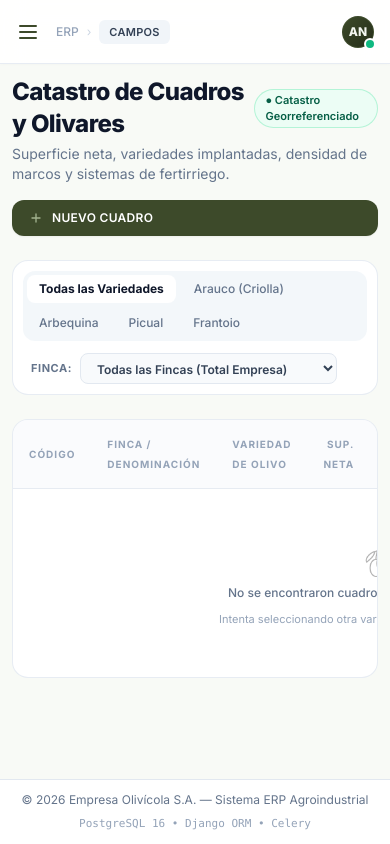
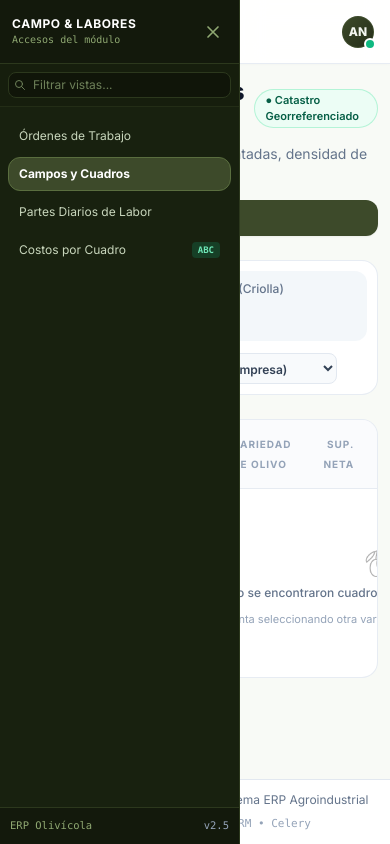
Before and after one commit to Wschanzze/ERP-Olivo, a Django app: page /campos/ in a window 390 px wide. Run offline with Django 5.2, Linux system fonts and the light colour scheme; a user stored in the database is signed in; data that the repository does not hold is empty; parts of the project's set-up code (start-up, migrations or seed data) failed here and were passed over; some libraries are stand-ins or nearby versions.

Commit message:
style(ux): unificar diseño de sidebar móvil con el layout enterprise de desktop

```diff
--- a/templates/components/sidebar.html
+++ b/templates/components/sidebar.html
@@ -28,7 +28,8 @@
        ======================================================================= -->
   <aside
     id="app-rail1"
-    class="fixed inset-y-0 left-0 z-40 w-20 hidden lg:flex flex-col bg-[#13190C] text-[#E5EBDD] border-r border-[#2C381D] select-none justify-between h-full"
+    :class="mobileMenuOpen ? 'translate-x-0' : '-translate-x-full lg:translate-x-0'"
+    class="fixed inset-y-0 left-0 z-50 w-20 flex flex-col transition-transform duration-300 ease-in-out bg-[#13190C] text-[#E5EBDD] border-r border-[#2C381D] select-none justify-between h-full"
     style="height: 100dvh; max-height: 100dvh;"
   >
     <!-- Textura sutil y fondo oscuro de alta gama -->
@@ -220,8 +221,12 @@
        ======================================================================= -->
   <aside
     id="app-rail2"
-    :class="sidebarOpen ? 'translate-x-0' : '-translate-x-full pointer-events-none opacity-0'"
-    class="fixed inset-y-0 left-20 w-[220px] bg-[#18210F] text-[#E5EBDD] hidden lg:flex flex-col select-none transition-transform duration-200 ease-in-out border-r border-[#2C381D] z-30"
+    :class="{
+      'translate-x-20 shadow-2xl': mobileMenuOpen,
+      'lg:translate-x-0': !mobileMenuOpen && sidebarOpen,
+      '-translate-x-full lg:-translate-x-full lg:opacity-0 lg:pointer-events-none': !mobileMenuOpen && !sidebarOpen
+    }"
+    class="fixed inset-y-0 left-0 lg:left-20 w-[240px] lg:w-[220px] bg-[#18210F] text-[#E5EBDD] flex flex-col select-none transition-all duration-300 ease-in-out border-r border-[#2C381D] z-40"
     style="height: 100dvh; max-height: 100dvh;"
   >
     <!-- Cabecera del Panel: Título del Módulo + Botón Colapso -->
@@ -245,10 +250,22 @@
         type="button"
         @click="toggleSidebar()"
         title="Ocultar panel secundario"
-        class="p-1 rounded-lg text-[#8FA872] hover:text-white hover:bg-white/10 transition-colors cursor-pointer"
+        class="hidden lg:block p-1 rounded-lg text-[#8FA872] hover:text-white hover:bg-white/10 transition-colors cursor-pointer"
       >
         <svg class="w-4 h-4" fill="none" stroke="currentColor" viewBox="0 0 24 24">
           <path stroke-linecap="round" stroke-linejoin="round" stroke-width="2" d="M11 19l-7-7 7-7m8 14l-7-7 7-7" />
+        </svg>
+      </button>
+
+      <!-- Botón Cerrar Móvil -->
+      <button
+        type="button"
+        @click="mobileMenuOpen = false"
+        title="Cerrar menú"
+        class="lg:hidden p-1 rounded-lg text-[#8FA872] hover:text-white hover:bg-white/10 transition-colors cursor-pointer"
+      >
+        <svg class="w-5 h-5" fill="none" stroke="currentColor" viewBox="0 0 24 24">
+          <path stroke-linecap="round" stroke-linejoin="round" stroke-width="2" d="M6 18L18 6M6 6l12 12" />
         </svg>
       </button>
     </div>
@@ -280,8 +297,7 @@
     <nav class="flex-1 min-h-0 overflow-y-auto custom-scrollbar px-2 py-2 space-y-1">
 
       <!-- ── TABLEROS & BI ── -->
-      <template x-if="activeModule === 'tableros'">
-        <div class="space-y-1">
+      <div x-show="activeModule === 'tableros'" x-cloak class="space-y-1">
           <a
             href="{% url 'dashboard:index' %}"
             x-show="matchesSearch('Inicio & Accesos', 'launchpad hub carpetas')"
@@ -299,11 +315,10 @@
             <span class="text-[9px] px-1.5 py-0.2 rounded bg-amber-500/20 text-amber-300 font-mono font-bold">BI</span>
           </a>
         </div>
-      </template>
+
 
       <!-- ── CAMPO & OPERACIONES ── -->
-      <template x-if="activeModule === 'campo'">
-        <div class="space-y-1">
+      <div x-show="activeModule === 'campo'" x-cloak class="space-y-1">
             <a
               href="{% url 'campos:orden_trabajo' %}"
               x-show="matchesSearch('Órdenes de Trabajo', 'orden tarea planificacion asignacion')"
@@ -336,11 +351,10 @@
             <span class="text-[9px] px-1.5 py-0.2 rounded bg-emerald-500/20 text-emerald-300 font-mono font-bold">ABC</span>
           </a>
         </div>
-      </template>
+
 
       <!-- ── FINANZAS & CONTABILIDAD ── -->
-      <template x-if="activeModule === 'finanzas'">
-        <div class="space-y-1">
+      <div x-show="activeModule === 'finanzas'" x-cloak class="space-y-1">
           <!-- Resultado del Período -->
           <a
             href="{% url 'finanzas:dashboard' %}?tab=resultados"
@@ -426,11 +440,10 @@
             <span class="text-[9px] px-1.5 py-0.2 rounded bg-emerald-500/20 text-emerald-300 font-mono">Árbol</span>
           </a>
         </div>
-      </template>
+
 
       <!-- ── PERSONAL & CUADRILLAS ── -->
-      <template x-if="activeModule === 'personal'">
-        <div class="space-y-1">
+      <div x-show="activeModule === 'personal'" x-cloak class="space-y-1">
           <a
             href="{% url 'personal:empleados_list' %}"
             x-show="matchesSearch('Legajos de Personal', 'empleados cuadrillas rrhh trabajadores')"
@@ -465,11 +478,10 @@
             <span class="text-[9px] px-1.5 py-0.2 rounded bg-emerald-500/20 text-emerald-300 font-mono">UATRE</span>
           </a>
         </div>
-      </template>
+
 
       <!-- ── ALMAZARA & DEPÓSITOS ── -->
-      <template x-if="activeModule === 'almazara'">
-        <div class="space-y-1">
+      <div x-show="activeModule === 'almazara'" x-cloak class="space-y-1">
           <a
             href="{% url 'inventario:insumos_list' %}"
             x-show="matchesSearch('Stock de Insumos', 'fitosanitarios fertilizantes deposito existencia')"
@@ -511,7 +523,7 @@
             <span class="truncate flex-1">Órdenes de Compra</span>
           </a>
         </div>
-      </template>
+
 
     </nav>
 
@@ -613,8 +625,7 @@
     >
 
       <!-- Vistas Tableros -->
-      <template x-if="activeModule === 'tableros'">
-        <div class="space-y-1.5">
+      <div x-show="activeModule === 'tableros'" x-cloak class="space-y-1.5">
           <a
             href="{% url 'dashboard:index' %}"
             class="flex items-center px-3.5 py-2.5 text-xs rounded-xl font-medium {% if request.resolver_match.app_name == 'dashboard' and request.resolver_match.url_name == 'index' and 'vista=tablero' not in request.get_full_path %}bg-[#3D4A2A] text-white font-bold border border-[#5A6E3F]{% else %}text-[#C8D6BC] bg-white/5 hover:bg-white/10{% endif %}"
@@ -629,11 +640,10 @@
             <span class="text-[9px] px-1.5 py-0.2 rounded bg-amber-500/20 text-amber-300 font-mono font-bold">BI</span>
           </a>
         </div>
-      </template>
+
 
       <!-- Vistas Campo -->
-      <template x-if="activeModule === 'campo'">
-        <div class="space-y-1.5">
+      <div x-show="activeModule === 'campo'" x-cloak class="space-y-1.5">
             <a
               href="{% url 'campos:orden_trabajo' %}"
               class="flex items-center px-3.5 py-2.5 text-xs rounded-xl font-medium {% if request.resolver_match.app_name == 'campos' and request.resolver_match.url_name == 'orden_trabajo' %}bg-[#3D4A2A] text-white font-bold border border-[#5A6E3F]{% else %}text-[#C8D6BC] bg-white/5 hover:bg-white/10{% endif %}"
@@ -660,11 +670,10 @@
             <span class="text-[9px] px-1.5 py-0.2 rounded bg-emerald-500/20 text-emerald-300 font-mono font-bold">ABC</span>
           </a>
         </div>
-      </template>
+
 
       <!-- Vistas Finanzas -->
-      <template x-if="activeModule === 'finanzas'">
-        <div class="space-y-1.5">
+      <div x-show="activeModule === 'finanzas'" x-cloak class="space-y-1.5">
           <a
             href="{% url 'finanzas:dashboard' %}?tab=resultados"
             class="flex items-center justify-between px-3.5 py-2.5 text-xs rounded-xl font-medium {% if request.resolver_match.app_name == 'finanzas' and request.GET.tab == 'resultados' %}bg-[#3D4A2A] text-white font-bold border border-[#5A6E3F]{% else %}text-emerald-300 bg-white/5 hover:bg-white/10{% endif %}"
@@ -724,11 +733,10 @@
             <span class="text-[9px] px-1.5 py-0.2 rounded bg-emerald-500/20 text-emerald-300 font-mono">Árbol</span>
           </a>
         </div>
-      </template>
+
 
       <!-- Vistas Personal -->
-      <template x-if="activeModule === 'personal'">
-        <div class="space-y-1.5">
+      <div x-show="activeModule === 'personal'" x-cloak class="space-y-1.5">
           <a
             href="{% url 'personal:empleados_list' %}"
             class="flex items-center px-3.5 py-2.5 text-xs rounded-xl font-medium {% if request.resolver_match.app_name == 'personal' and request.resolver_match.url_name == 'empleados_list' %}bg-[#3D4A2A] text-white font-bold border border-[#5A6E3F]{% else %}text-[#C8D6BC] bg-white/5 hover:bg-white/10{% endif %}"
@@ -756,11 +764,10 @@
             <span class="text-[9px] px-1.5 py-0.2 rounded bg-emerald-500/20 text-emerald-300 font-mono">UATRE</span>
           </a>
         </div>
-      </template>
+
 
       <!-- Vistas Almazara -->
-      <template x-if="activeModule === 'almazara'">
-        <div class="space-y-1.5">
+      <div x-show="activeModule === 'almazara'" x-cloak class="space-y-1.5">
           <a
             href="{% url 'inventario:insumos_list' %}"
             class="flex items-center px-3.5 py-2.5 text-xs rounded-xl font-medium {% if request.resolver_match.app_name == 'inventario' and request.resolver_match.url_name in 'insumos_list insumo_kardex' %}bg-[#3D4A2A] text-white font-bold border border-[#5A6E3F]{% else %}text-[#C8D6BC] bg-white/5 hover:bg-white/10{% endif %}"
@@ -793,7 +800,7 @@
             <span>🛒 Órdenes de Compra</span>
           </a>
         </div>
-      </template>
+
 
     </nav>
 
```
